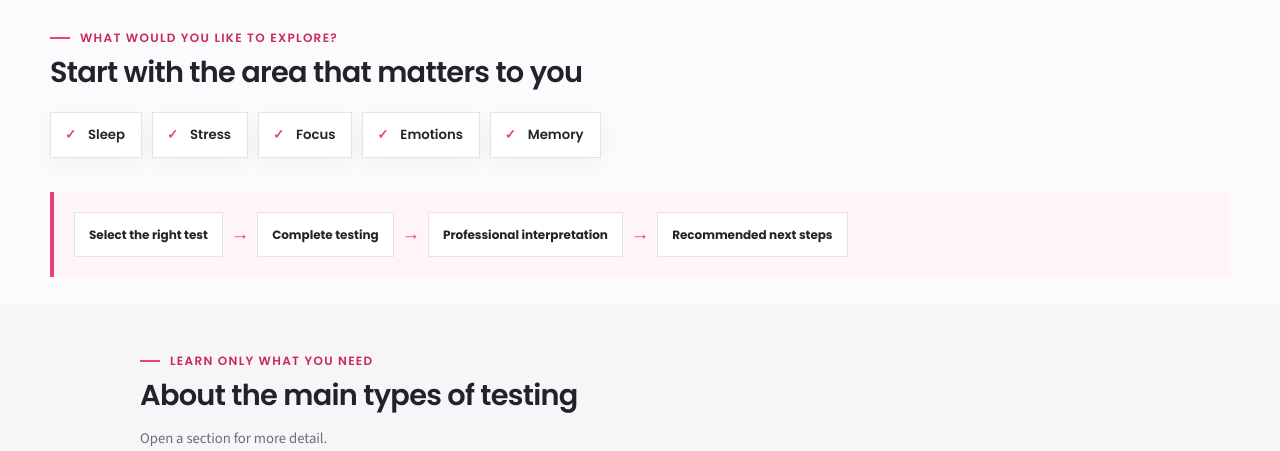
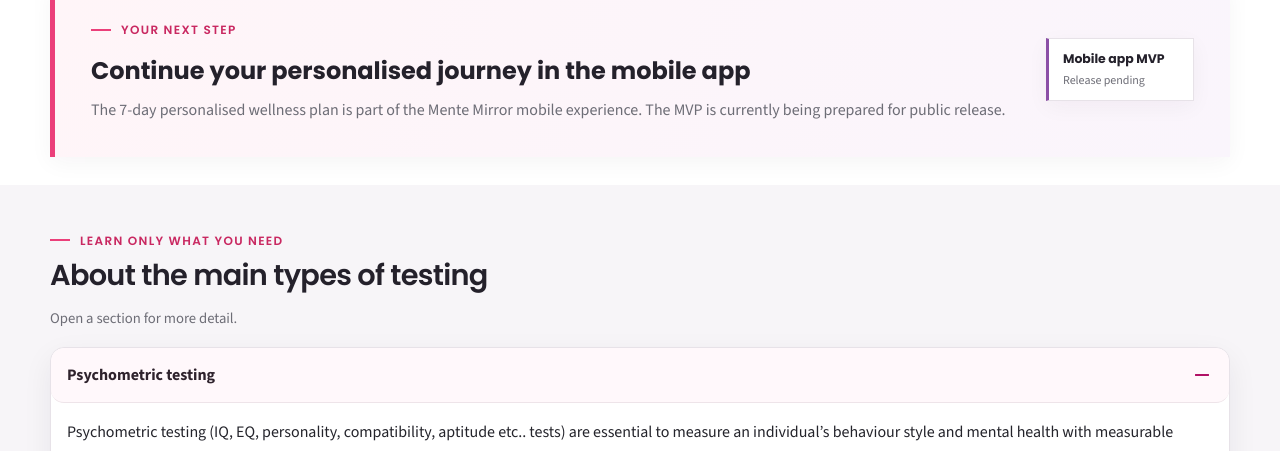
Before and after one commit to mentemirror/mentemirror, a Jekyll site: the page built from _pages/psychological-tests.md, in a window 1280 px wide and 1400 px high, cut to the strip 949-1400 px from the top of the window. Built offline with Jekyll 4.4.1, drawn with Linux system fonts in a browser that asks for light colours; some of the changed text lies outside the part shown.

Commit message:
Install Minimal Mistakes starter

```diff
--- a/_pages/psychological-tests.md
+++ b/_pages/psychological-tests.md
@@ -10,7 +10,8 @@
   <div class="mm-container">
     <span class="mm-eyebrow">Understand Yourself</span>
     <h1>Psychological Testing</h1>
-    <p><strong>Standardised tests can help explore specific psychological characteristics and support a clearer professional understanding of your needs. </strong></p><p>Tests are selected for a specific purpose and may require psychologist administration or interpretation. A test score by itself should not be treated as a diagnosis.</p>
+    <p><strong>Standardised tests can help explore specific psychological characteristics and support a clearer professional understanding of your needs.</strong></p>
+    <p>Tests are selected for a specific purpose and may require psychologist administration or interpretation. A test score by itself should not be treated as a diagnosis.</p>
   </div>
       <div class="mm-psychologists-intro-image">
       <img
@@ -21,29 +22,14 @@
     </div>
 </section>
 
-<section class="mm-section mm-section--tight">
-  <div class="mm-container">
-    <div class="mm-section-heading mm-section-heading--testing"><span class="mm-eyebrow">What would you like to explore?</span><h2>Start with the area that matters to you</h2></div>
-    <ul class="mm-improvement-list" aria-label="Areas you may want to explore DELETE SECTION"><li>Sleep</li><li>Stress</li><li>Focus</li><li>Emotions</li><li>Memory</li></ul>
-    <div class="mm-testing-flow" aria-label="Psychological testing journey">
-      <div class="mm-testing-flow__item"><strong>Select the right test</strong></div><span class="mm-testing-flow__arrow" aria-hidden="true">→</span>
-      <div class="mm-testing-flow__item"><strong>Complete testing</strong></div><span class="mm-testing-flow__arrow" aria-hidden="true">→</span>
-      <div class="mm-testing-flow__item"><strong>Professional interpretation</strong></div><span class="mm-testing-flow__arrow" aria-hidden="true">→</span>
-      <div class="mm-testing-flow__item"><strong>Recommended next steps</strong></div>
-    </div>
-  </div>
-</section>
+<section class="mm-section mm-section--tight mm-testing-subscription"><div class="mm-container"><div class="mm-subscription-callout"><div><span class="mm-eyebrow">Your next step</span><h2>Continue your personalised journey in the mobile app</h2><p>The 7-day personalised wellness plan is part of the Mente Mirror mobile experience. The MVP is currently being prepared for public release.</p></div><span class="mm-app-status" role="status"><strong>Mobile app MVP</strong><small>Release pending</small></span></div></div></section>
+
 
 <section class="mm-section mm-section--soft">
   <div class="mm-container mm-disclosure-stack">
     <div class="mm-section-heading"><span class="mm-eyebrow">Learn only what you need</span><h2>About the main types of testing</h2><p>Open a section for more detail.</p></div>
     <details class="mm-disclosure" open><summary><span><strong>Psychometric testing</strong></span><i aria-hidden="true"></i></summary><div class="mm-disclosure__body"><p>Psychometric testing (IQ, EQ, personality, compatibility, aptitude etc.. tests) are essential to measure an individual’s behaviour style and mental health with measurable objective data. The tests are standard, scientific and reliable to measure an individual’s mental capabilities. It is used to diagnose the extent to which candidate’s personal and cognitive abilities match with those required to cope in a given situation.</p></div></details>
     <details class="mm-disclosure"><summary><span><strong>Projective and psycho-diagnostic testing</strong></span><i aria-hidden="true"></i></summary><div class="mm-disclosure__body"><p>Projective tests like TAT, Rorschach, sentence completion are intended to uncover feelings, desires and conflicts that are hidden from conscious awareness. By interpreting this response to ambiguous cues, the unconscious mind gets revealed to the psychologist thereby leading to an insight into the psychodynamic state of mind of the client.</p></div></details>
-  </div>
-</section>
-
-<section class="mm-section">
-  <div class="mm-container mm-disclosure-stack">
     <details class="mm-disclosure mm-disclosure--table"><summary><span><strong>View tests, duration and published fees</strong><small>Expand the full fee and payment table only if you need it.</small></span><i aria-hidden="true"></i></summary><div class="mm-disclosure__body">
       <p class="mm-capability-note">Fees and schedules below reflect the currently published Mente Mirror list and should be confirmed before completing an appointment booking in the mobile app.</p>
       <div class="mm-testing-table-wrap" role="region" aria-label="Psychological tests, duration, fees and payment schedule" tabindex="0"><table class="mm-testing-table"><thead><tr><th scope="col">Test</th><th scope="col">Duration</th><th scope="col">Fees (Inclusive Taxes)</th><th scope="col">Payment Schedule</th></tr></thead><tbody>
@@ -65,4 +51,10 @@
   </div>
 </section>
 
-<section class="mm-section mm-section--tight mm-testing-subscription"><div class="mm-container"><div class="mm-subscription-callout"><div><span class="mm-eyebrow">Your next step</span><h2>TAKE THIS SECTION TO TOP Continue your personalised journey in the mobile app</h2><p>The 7-day personalised wellness plan is part of the Mente Mirror mobile experience. The MVP is currently being prepared for public release.</p></div><span class="mm-app-status" role="status"><strong>Mobile app MVP</strong><small>Release pending</small></span></div><div class="mm-actions"><a class="mm-text-link" href="{{ '/understand-yourself/' | relative_url }}">← Back to Understand Yourself</a></div></div></section>
+<section class="mm-section mm-section--tight">
+  <div class="mm-container">
+    <div class="mm-actions">
+      <a class="mm-text-link" href="{{ '/understand-yourself/' | relative_url }}">← Back to Understand Yourself</a>
+    </div>
+  </div>
+</section>
```
Also changed, not shown: _pages/mente-mirror-intelligence.md (+17 -65 lines), assets/css/mm-site.css, 1 other file.
